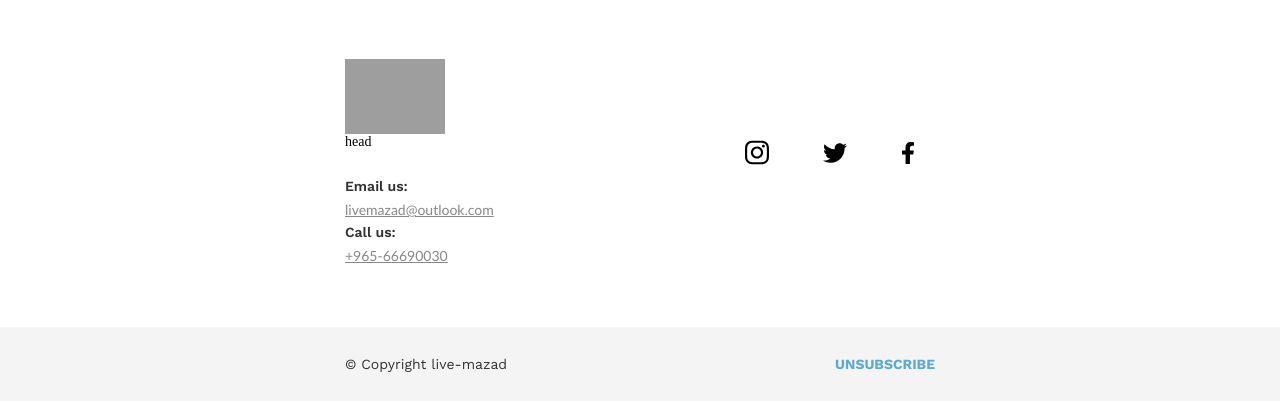
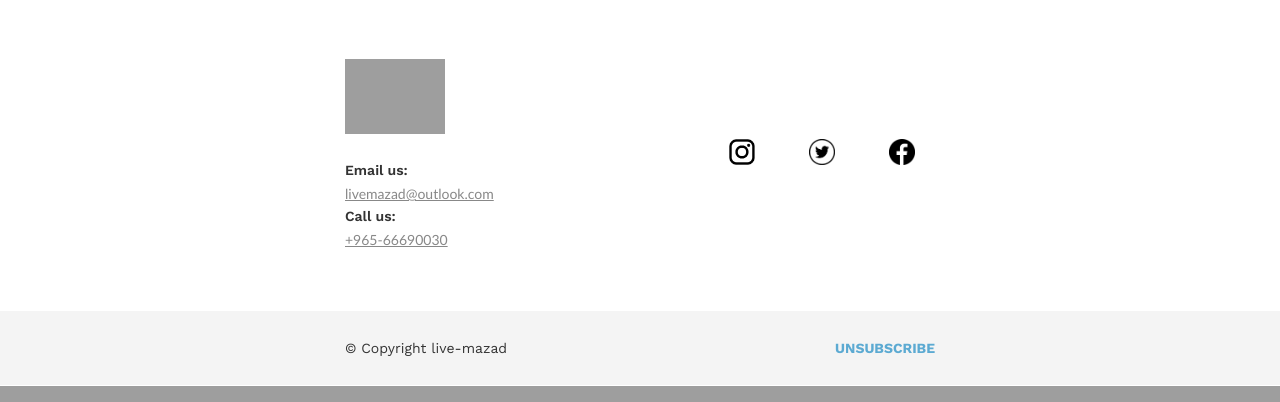
Before and after one commit to mrbuhamad/MaZaD_Backend, a Django app: page /testing/ in a window 1280 px wide. Shown: the part 1630-2032 px from the top of the page. Run offline with Django 3.2, Linux system fonts and the light colour scheme; grey boxes are pictures that could not be loaded.

Commit message:
html email debuging

```diff
--- a/API/templates/index.html
+++ b/API/templates/index.html
@@ -327,10 +327,10 @@
     <table border="0" width="100%" cellpadding="0" cellspacing="0" >
 
         <tr>
-            <td align="center" style="background-image: url(https://cdn.pixabay.com/photo/2017/08/07/19/45/ecommerce-2607114_960_720.jpg); background-size: cover; background-position:  center; background-repeat: no-repeat ;opacity: 0.70"
+            <td align="center" style="background-image: url(https://cdn.pixabay.com/photo/2017/08/07/19/45/ecommerce-2607114_960_720.jpg); background-size: cover; background-position:  center; background-repeat: no-repeat ;opacity: 0.60"
                 background="url(https://cdn.pixabay.com/photo/2017/08/07/19/45/ecommerce-2607114_960_720.jpg">
 
-                <table border="0" align="center" width="590" cellpadding="0" cellspacing="0" class="container590">
+                <table border="0" align="center" width="590" cellpadding="0" cellspacing="0" class="container590" >
 
                     <tr>
                         <td height="50" style="font-size: 50px; line-height: 50px;">&nbsp;</td>
@@ -345,12 +345,12 @@
                                     <td align="center">
                                         <table border="0" align="center" cellpadding="0" cellspacing="0" class="container580">
                                             <tr>
-                                                <td align="center" style="color: black; font-size: 16px; font-family: 'Work Sans', Calibri, sans-serif; line-height: 26px;">
+                                                <td align="center" style="color: #000000; font-size: 16px; font-family: 'Work Sans', Calibri, sans-serif; line-height: 26px;">
                                                     <!-- section text ======-->
 
                                                     <div style="line-height: 26px">
 
-                                                        <strong> For more info visit our website</strong>
+                                                        <strong > For more info visit our website</strong>
 
                                                     </div>
                                                 </td>
@@ -376,11 +376,11 @@
                                 </tr>
 
                                 <tr>
-                                    <td align="center" style="color: black; font-size: 14px; font-family: 'Work Sans', Calibri, sans-serif; line-height: 22px; letter-spacing: 2px;">
+                                    <td align="center" style="color: #000000; font-size: 14px; font-family: 'Work Sans', Calibri, sans-serif; line-height: 22px; letter-spacing: 2px;">
                                         <!-- main section button -->
 
                                         <div style="line-height: 22px;">
-                                            <a href="https://www.live-mazad.com/" style="color: #000000; text-decoration: none;"><strong>WWW.LIVE-MAZAD.COM</strong></a>
+                                            <a href="https://www.live-mazad.com/" style="color: #000000; text-decoration: none;"><strong >WWW.LIVE-MAZAD.COM</strong></a>
                                         </div>
                                     </td>
                                 </tr>
@@ -430,7 +430,7 @@
                                                 <!-- logo -->
                                                 <td align="left">
                                                     <a href="" style="display: block; border-style: none !important; border: 0 !important;"><img width="80" border="0" style="display: block; width: 100px;" src="https://i.imgur.com/U0oAgM0.png" alt=" logo" /></a>
-                                                    head
+
                                                 </td>
                                             </tr>
 
@@ -487,21 +487,19 @@
                                                 <td>
                                                     <table border="0" align="right" cellpadding="0" cellspacing="0">
 
-
-
-                                                        <tr mx-3>
-                                                            <td py-3>
-                                                            <a href="https://instagram.com/live.mazad?igshid=6uo08bosv2ya" style="padding: 20px; display: block; border-style: none !important; border: 0 !important;"><img width="24" border="0" style="display: block;" src="{% static 'instagram-brands.svg' %}" alt="instagram"></a>
+                                                        <tr >
+                                                            <td >
+                                                            <a href="https://instagram.com/live.mazad?igshid=6uo08bosv2ya" style="padding: 20px; display: block; border-style: none !important; border: 0 !important;"><img width="26" border="0" style="display: block;" src="{% static 'instgram.png' %}" alt="instagram"></a>
 
                                                             </td>
                                                             <td>&nbsp;&nbsp;&nbsp;&nbsp;</td>
                                                             <td>
-                                                                <a href="https://twitter.com/live_mazad" style="padding: 20px; display: block; border-style: none !important; border: 0 !important;"><img width="24" border="0" style="display: block;" src="{% static 'twitter-brands.svg' %}" alt="twitter"></a>
+                                                                <a href="https://twitter.com/live_mazad" style="padding: 20px; display: block; border-style: none !important; border: 0 !important;"><img width="26" border="0" style="display: block;" src="{% static 'twitter.png' %}" alt="twitter"></a>
 
                                                             </td>
                                                             <td>&nbsp;&nbsp;&nbsp;&nbsp;</td>
                                                             <td>
-                                                                <a href="..." style="padding: 20px; display: block; border-style: none !important; border: 0 !important;"><img width="14" border="0" style="display: block;" src="{% static 'facebook-f-brands.svg' %}" alt="twitter"></a>
+                                                                <a href="..." style="padding: 20px; display: block; border-style: none !important; border: 0 !important;"><img width="26" border="0" style="display: block;" src="{% static 'facebook.png' %}" alt="facebook"></a>
 
                                                             </td>
                                                         </tr>
```
Also changed, not shown: media/facebook-f-brands.svg (deleted), media/facebook.png (added), media/head.png (deleted), media/instagram-brands.svg (deleted), media/instgram.png (added), media/logo_size_invert.jpg (deleted), media/logo_transparent_background.png (deleted), media/twitter-brands.svg (deleted), media/twitter.png (added), static/facebook-f-brands.svg (deleted), static/facebook.png (added), static/instagram-brands.svg (deleted), static/instgram.png (added), static/twitter-brands.svg (deleted), 1 more files.
